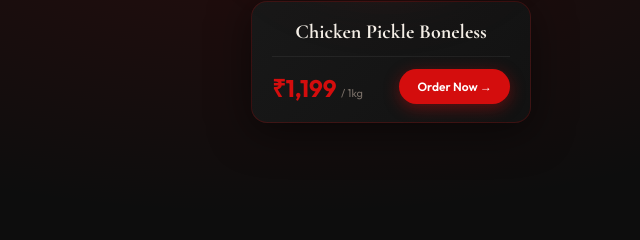
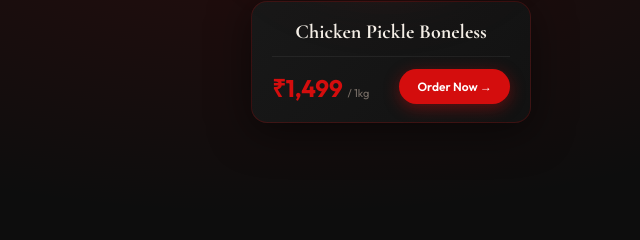
Before and after one commit to NamburiVivek/Ofoods26-Ecommerce, a website: page index.html in a window 1280 px wide. Shown: the part 495-735 px from the top of the page, 625-1265 px from the left. Drawn offline with nearby package versions, Linux system fonts and the light colour scheme.

Commit message:
Update index.html

```diff
--- a/index.html
+++ b/index.html
@@ -368,7 +368,7 @@ footer{background:var(--bg2);border-top:1px solid var(--border);padding:56px 48p
         <div>
           <div style="font-size:11px;color:var(--muted);margin-bottom:2px;"></div>
           <div style="font-size:24px;font-weight:700;color:var(--red);line-height:1;">
-            ₹1,199
+            ₹1,499
             <span style="font-size:11px;font-weight:400;color:var(--muted);">/ 1kg</span>
           </div>
         </div>
```
